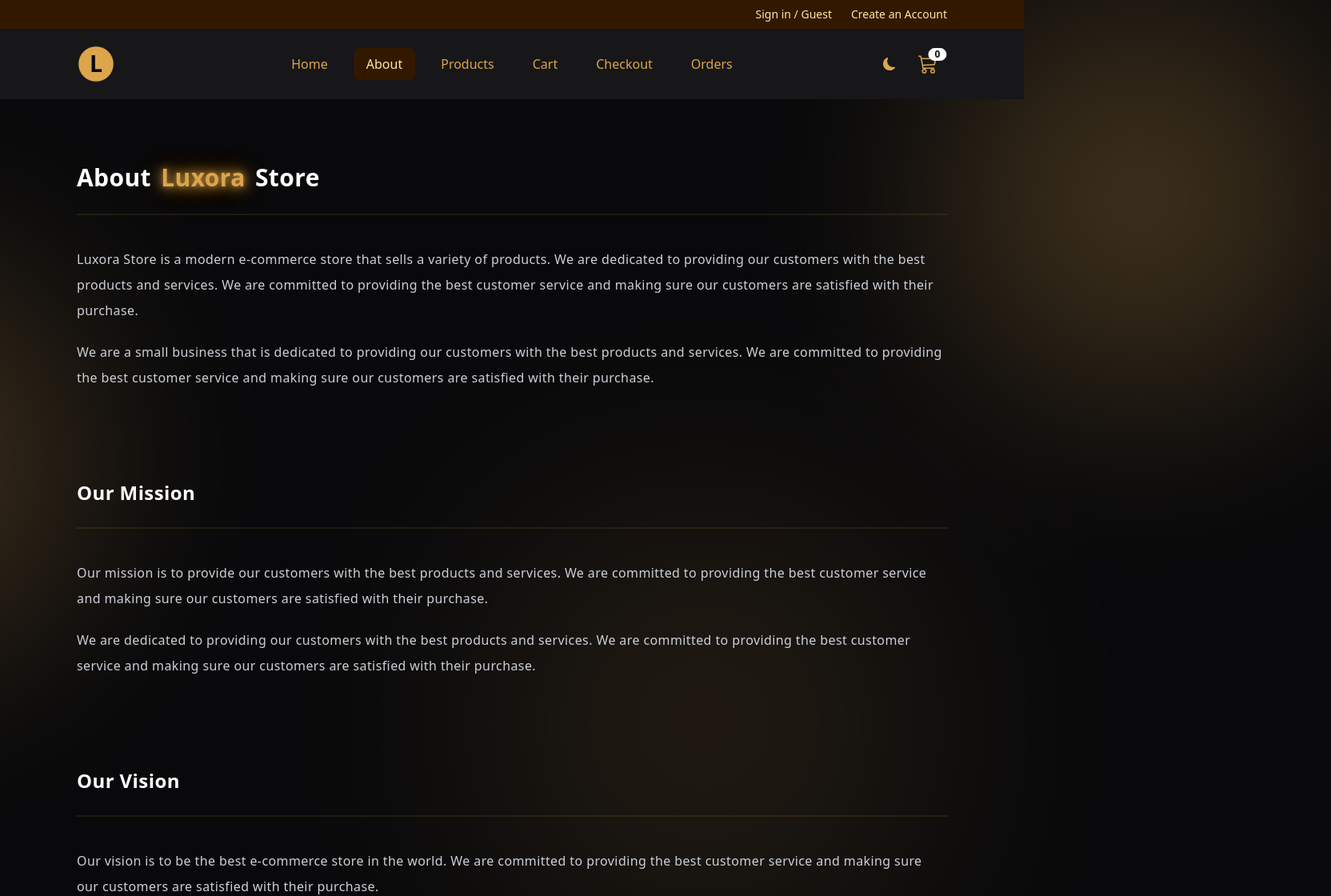
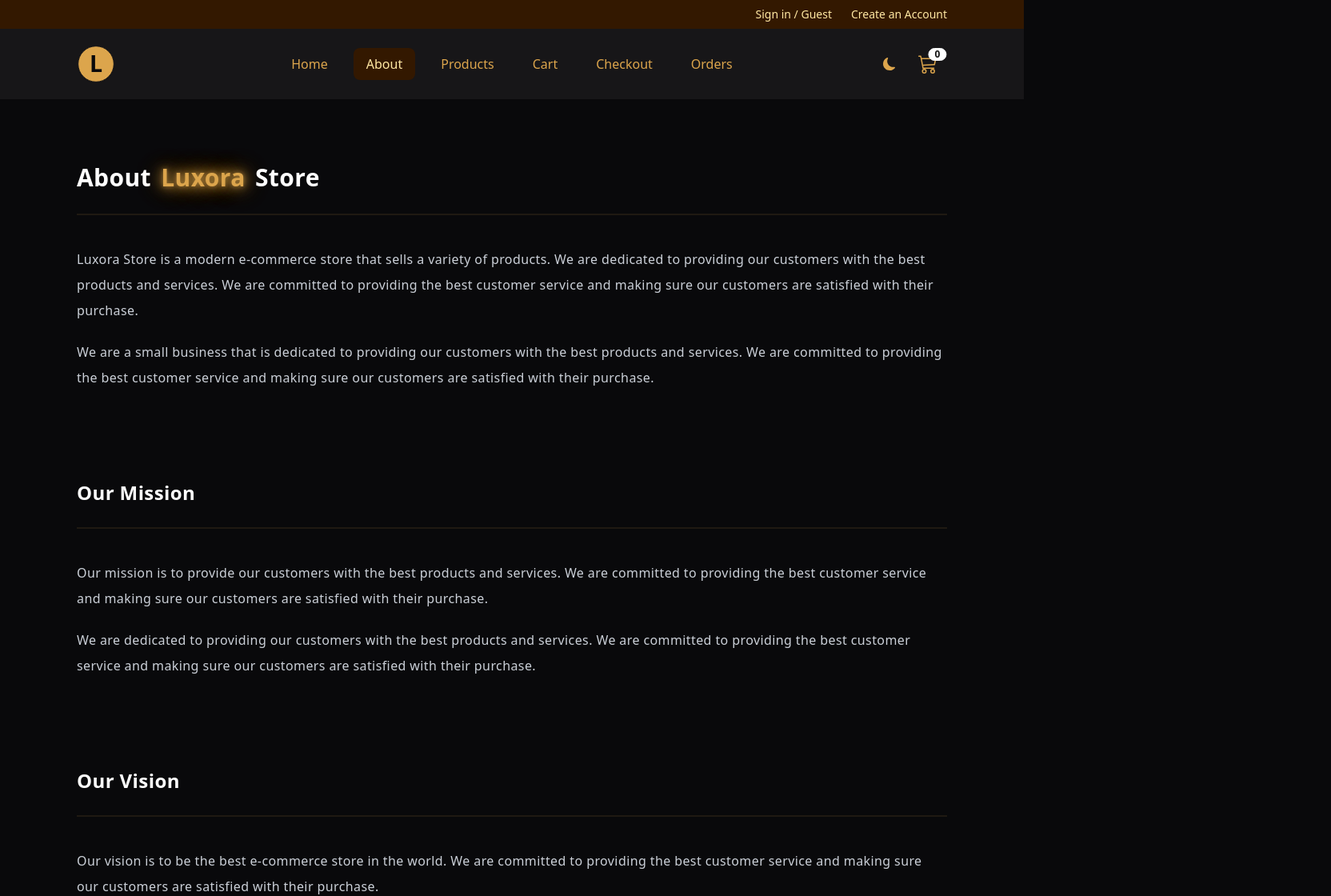
Before and after one commit to Said-MZ/Luxora-e-commerce, a React (Vite) app: page /about in a window 1280 px wide. Shown: the top 1120 px of the page at 80% size, 1664 px wide, since content can reach past the window. Built offline with nearby package versions, Linux system fonts and the light colour scheme.

Commit message:
Remove buggy glow effect

```diff
--- a/src/pages/About.jsx
+++ b/src/pages/About.jsx
@@ -3,9 +3,9 @@ import React from "react";
 const About = () => {
   return (
     <section className="text-secondary-content tracking-wide leading-8">
-      <div className="bg-base-content absolute shadow-2xl blur-[8rem] shadow-base-content -z-10 rounded-full opacity-25 w-[30rem] h-[30rem] top-0 -right-96 "></div>
+      {/* <div className="bg-base-content absolute shadow-2xl blur-[8rem] shadow-base-content -z-10 rounded-full opacity-25 w-[30rem] h-[30rem] top-0 -right-96 "></div>
       <div className="bg-base-content absolute shadow-2xl blur-[8rem] shadow-base-content -z-10 rounded-full opacity-25 w-[30rem] h-[30rem] -bottom-2 -left-96 "></div>
-      <div className="bg-base-content absolute shadow-2xl blur-[10rem] shadow-base-content -z-10 rounded-full opacity-25 w-96 h-96 -bottom-[38rem] -right-80 md:-bottom-72 md:right-52 "></div>
+      <div className="bg-base-content absolute shadow-2xl blur-[10rem] shadow-base-content -z-10 rounded-full opacity-25 w-96 h-96 -bottom-[38rem] -right-80 md:-bottom-72 md:right-52 "></div> */}
       <h1 className="text-3xl font-bold mb-5 text-primary">
         About{" "}
         <span
```
